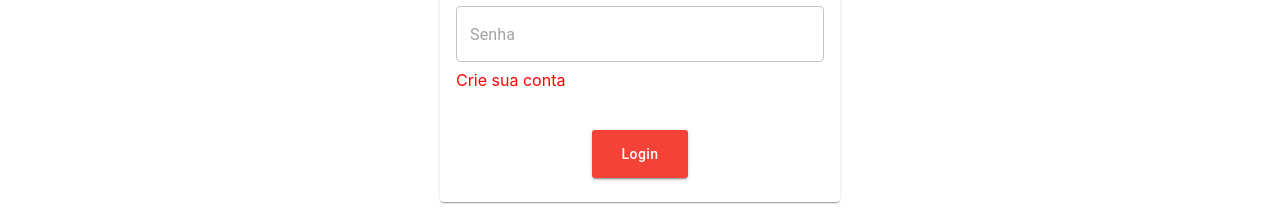
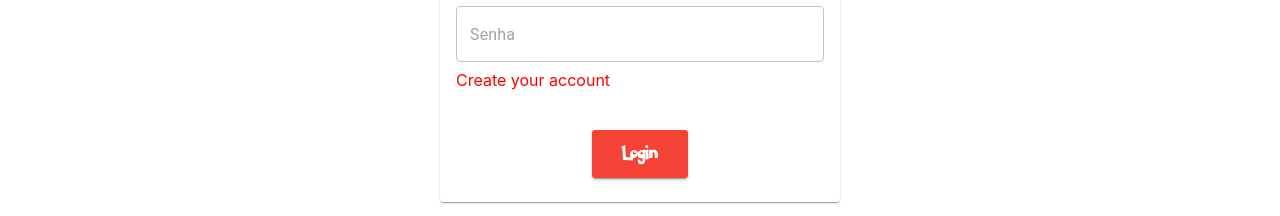
Before and after one commit to SinvalVJunior/pokedex-web, a React (Create React App) app in the folder app-frontend/: page /login in a window 1280 px wide. Shown: the part 300-516 px from the top of the page. Built offline with nearby package versions, Linux system fonts and the light colour scheme.

Commit message:
Adding improvements to ux

```diff
--- a/app-frontend/src/components/UserMenu/UserMenu.js
+++ b/app-frontend/src/components/UserMenu/UserMenu.js
@@ -130,7 +130,7 @@ export default function UserMenu() {
             }
 
         </div>
-        <Modal open={openModal} onClose={handleClose} aria-labelledby="simple-modal-title" aria-describedby="simple-modal-description" >
+        <Modal open={openModal} onClose={() => {setOpenModal(false)}} aria-labelledby="simple-modal-title" aria-describedby="simple-modal-description" >
                 <Paper className={classes.modalPaper}>
                    <img src={Pokeball} alt="Pokeball" className={classes.Icon}></img>
                     <h1 className={classes.perfilTitle}>
@@ -210,7 +210,7 @@ export default function UserMenu() {
                             root: classes.saveButton,
                             label: classes.buttonLabel,
                         }} type="submit">
-                            Salvar
+                            Save
                         </Button>
                 </Paper>
             </Modal>
--- a/app-frontend/src/components/pages/Login/Login.js
+++ b/app-frontend/src/components/pages/Login/Login.js
@@ -68,7 +68,7 @@ export default function LoginPage() {
                             onChange={(value) => { setPassword(value.target.value) }}
 
                         />
-                        <a onClick={handleEdit} className={classes.link}>Crie sua conta</a>
+                        <a onClick={handleEdit} className={classes.link}>Create your account</a>
                     </CardContent>
                     <CardActions className={classes.buttonWrapper}>
                         <Button variant='contained' classes={{
@@ -80,7 +80,7 @@ export default function LoginPage() {
                     </CardActions>
                 </Card>
             </Box>
-            <Modal open={openModal}  aria-labelledby="simple-modal-title" aria-describedby="simple-modal-description" >
+            <Modal open={openModal} onClose={() => {setOpenModal(false)}}  aria-labelledby="simple-modal-title" aria-describedby="simple-modal-description" >
                 <Paper className={classes.modalPaper}>
                    <img src={Pokeball} alt="Pokeball" className={classes.Icon}></img>
                     <h1 className={classes.perfilTitle}>
@@ -160,7 +160,7 @@ export default function LoginPage() {
                             root: classes.saveButton,
                             label: classes.buttonLabel,
                         }} type="submit">
-                            Salvar
+                            Save
                         </Button>
                 </Paper>
             </Modal>
--- a/app-frontend/src/components/pages/Login/Login.styles.js
+++ b/app-frontend/src/components/pages/Login/Login.styles.js
@@ -70,9 +70,6 @@ export const useStyles = makeStyles((theme) => {
             padding: '0 30px',
             margin: '50px',
         },
-        buttonLabel: {
-            textTransform: 'capitalize',
-        },
         Icon: {
             position: 'absolute',
             top: '1%',
```
